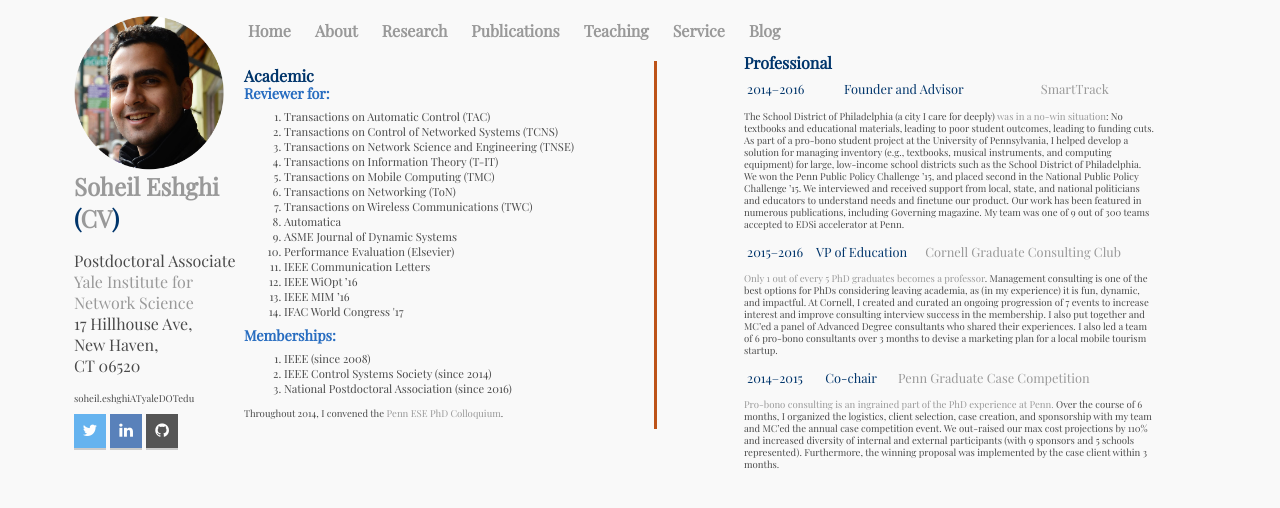
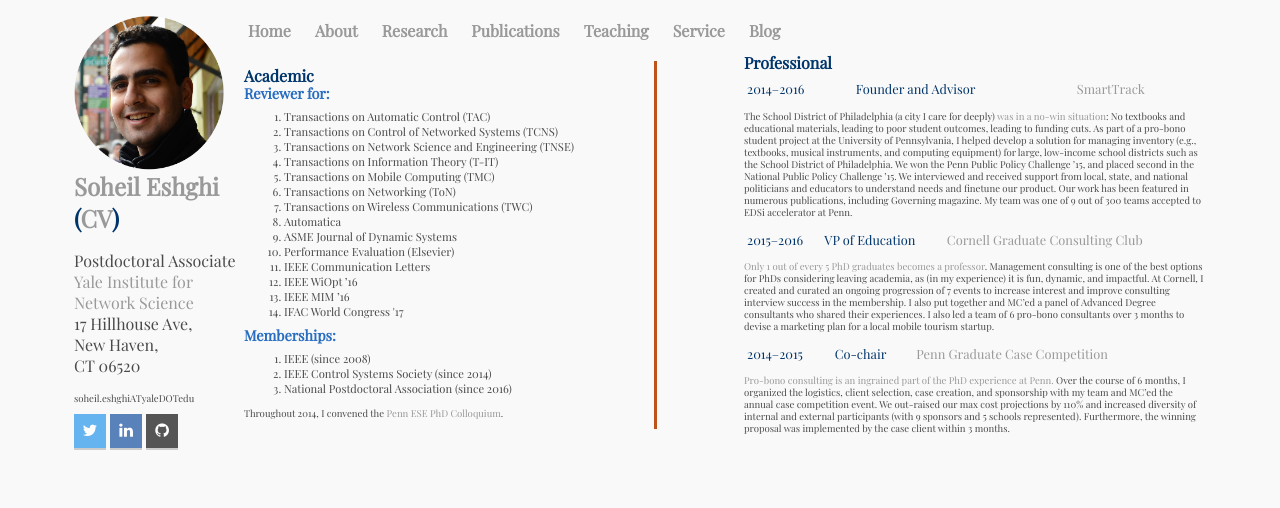
Before and after one commit to SoheilEshghi/SoheilEshghi.github.io, a Jekyll site: the page built from service/index.html, in a window 1280 px wide. Shown: the top 508 px of the page. Built offline with Jekyll 4.4.1, drawn with Linux system fonts in a browser that asks for light colours; nearby versions of some CDN libraries.

Commit message:
right margin

```diff
--- a/service/index.html
+++ b/service/index.html
@@ -31,7 +31,7 @@ title: About Soheil Eshghi
 
 
 </div><!--/.blurb-->
-<div class = "blurb" style="width: 410px; margin-left:500px;">
+<div class = "blurb" style="width: 460px; margin-left:500px;">
   <h2>Professional</h2>
   <table style="width:100%">
     <tr>
```
